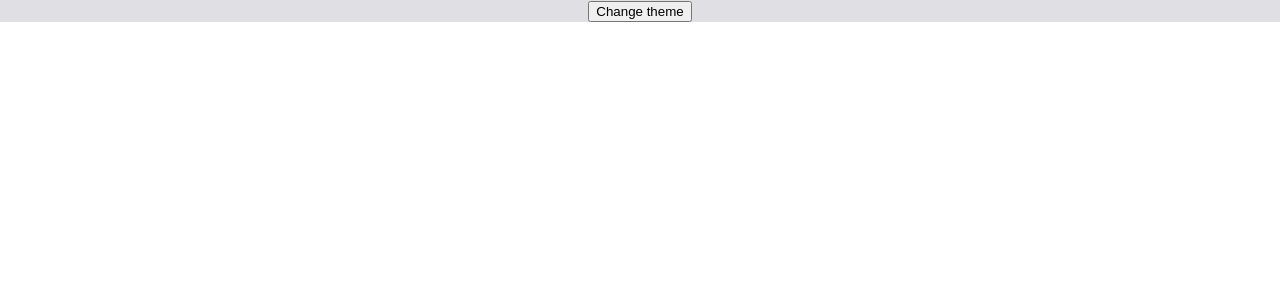
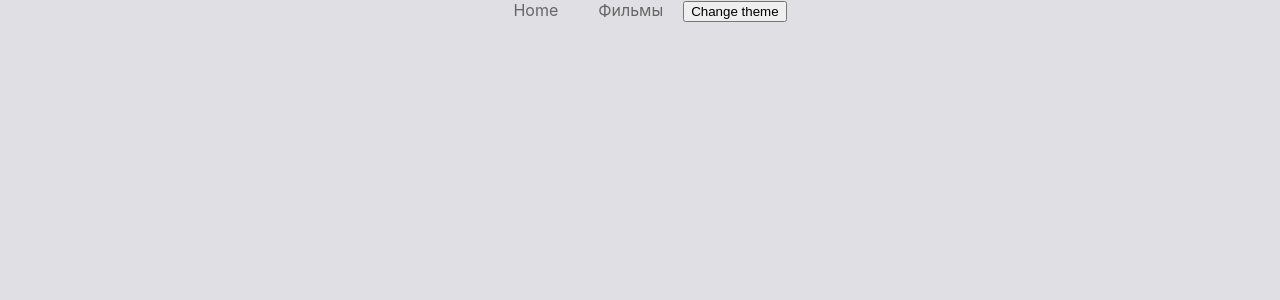
Before and after one commit to Lgkrsnv/todo, a React (Create React App) app in the folder my-app/: page / in a window 1280 px wide. Shown: the top 300 px of the page. Built offline with nearby package versions, Linux system fonts and the light colour scheme.

Commit message:
добавлен хедер

```diff
--- a/my-app/src/App.css
+++ b/my-app/src/App.css
@@ -1,6 +1,6 @@
 .App {
   text-align: center;
-  background-color: blue;
+  min-height: 100vh;
 }
 .App.dark {
   text-align: center;
--- a/my-app/src/App.js
+++ b/my-app/src/App.js
@@ -1,11 +1,13 @@
 import './App.css';
 import {Main} from './components/Main/Main'
+import {Header} from './components/Header/Header'
 import { useMainThemeContext } from './context/MainThemeContext';
 function App() {
   const {mainTheme} = useMainThemeContext()
 
   return (
     <div className={`App ${mainTheme}`}>
+      <Header />
       <Main />
     </div>
   );
--- /dev/null
+++ b/my-app/src/components/Header/Header.jsx
@@ -0,0 +1,20 @@
+import css from "./index.module.css";
+import { Link } from "react-router-dom";
+import { useMainThemeContext } from "../../context/MainThemeContext";
+
+export const Header = () => {
+  const { mainTheme, setMainTheme } = useMainThemeContext();
+  const changeTheme = () => mainTheme === "light" ? setMainTheme("dark") : setMainTheme("light");
+
+  return (
+    <header>
+      <Link to="/" className={css.link}>
+        Home
+      </Link>
+      <Link to="/adriana" className={css.link}>
+        Фильмы
+      </Link>
+      <button onClick={changeTheme}>Change theme</button>
+    </header>
+  );
+};
--- /dev/null
+++ b/my-app/src/components/Header/index.module.css
@@ -0,0 +1,5 @@
+.link {
+  margin: 0 20px;
+  text-decoration: none;
+  color: #666;
+}
--- a/my-app/src/components/Main/Main.jsx
+++ b/my-app/src/components/Main/Main.jsx
@@ -1,21 +1,13 @@
-import { useMainThemeContext } from "../../context/MainThemeContext";
+
 import { TodoList } from "../TodoList/TodoList";
 import { Picture } from "../Picture/Picture";
 import { Switch, Route } from "react-router-dom";
 
 export const Main = () => {
-  const { mainTheme, setMainTheme } = useMainThemeContext();
-  const changeTheme = () => {
-    if (mainTheme === "light") {
-      setMainTheme("dark");
-    } else {
-      setMainTheme("light");
-    }
-    console.log(mainTheme);
-  };
+
   return (
     <>
-      <button onClick={changeTheme}>Change theme</button>
+
 
       <Switch>
         <Route exact path="/">
--- a/my-app/src/components/Picture/Picture.jsx
+++ b/my-app/src/components/Picture/Picture.jsx
@@ -3,7 +3,7 @@ import logo from "../../adriana.jpg";
 export const Picture = () => {
   return (
     <>
-    <img src={logo} alt="adriana" />
+      <img src={logo} alt="adriana" />
     </>
-  )
-}
+  );
+};
```
